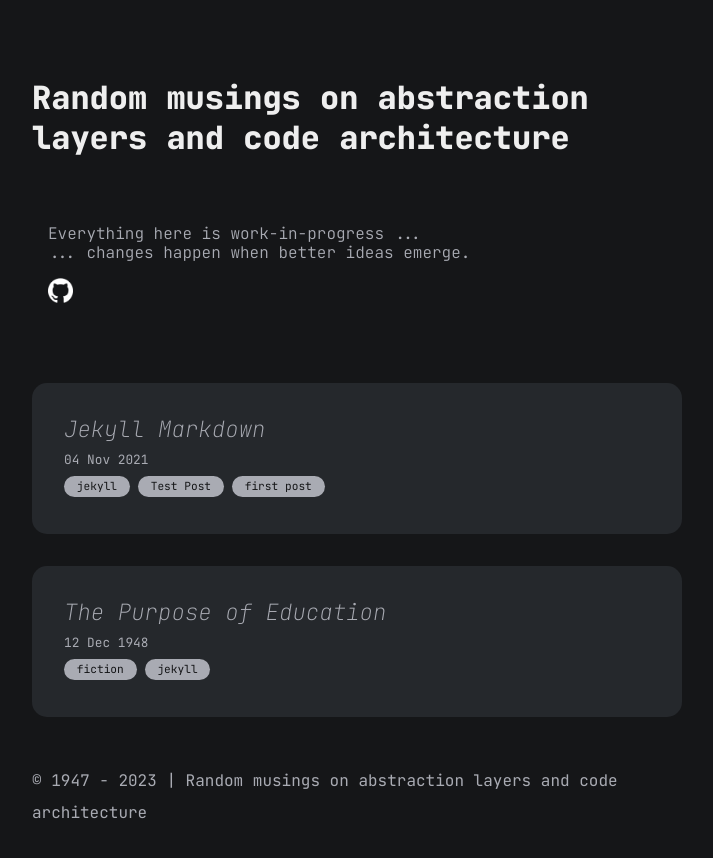
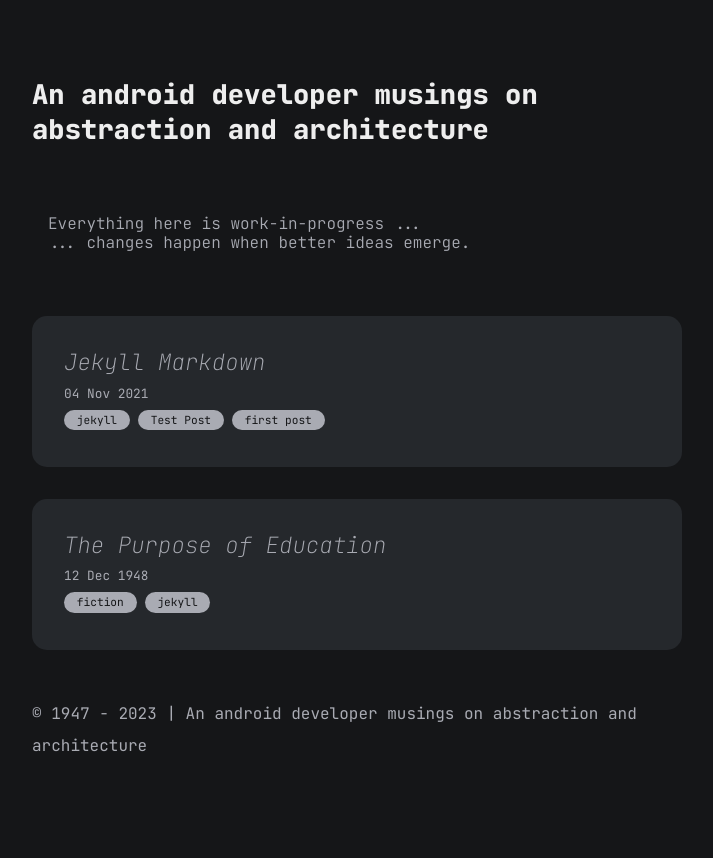
Before and after one commit to budius/budius.github.io, a Jekyll site: the page built from index.md, in a window 1280 px wide. Shown: the top 858 px of the page, without its empty margins (283-996 px from the left). Built offline with Jekyll 4.4.1, drawn with Linux system fonts in a browser that asks for light colours.

Commit message:
Adjust paramters

```diff
--- a/_config.yml
+++ b/_config.yml
@@ -1,4 +1,4 @@
-title: Random musings on abstraction layers and code architecture
+title: An android developer musings on abstraction and architecture
 markdown: kramdown
 
 # for atom feed
--- a/_includes/bio.html
+++ b/_includes/bio.html
@@ -4,12 +4,12 @@
   <!--</section>-->
   <section id="bio-wrapper">
     <div id="text-wrapper">{{site.data.author.description}}</div>
-    <div id="social-wrapper">
-      {% for i in site.data.author.contact %}
-      <a href="{{i.url}}" target="_blank">
-        <img src="{{site.baseurl}}/assets/icons/{{i.title}}.png" alt="" />
-      </a>
-      {%endfor%}
-    </div>
+    <!--<div id="social-wrapper">-->
+    <!--  {% for i in site.data.author.contact %}-->
+    <!--  <a href="{{i.url}}" target="_blank">-->
+    <!--    <img src="{{site.baseurl}}/assets/icons/{{i.title}}.png" alt="" />-->
+    <!--  </a>-->
+    <!--  {%endfor%}-->
+    <!--</div>-->
   </section>
 </section>
--- a/assets/css/blog.css
+++ b/assets/css/blog.css
@@ -34,7 +34,7 @@ header {
   padding: 2rem 0 4rem 0;
 }
 header .site-title {
-  font-size: 2rem;
+  font-size: 1.7rem;
   font-weight: bolder;
   line-height: 110%;
   color: var(--white-1);
```
